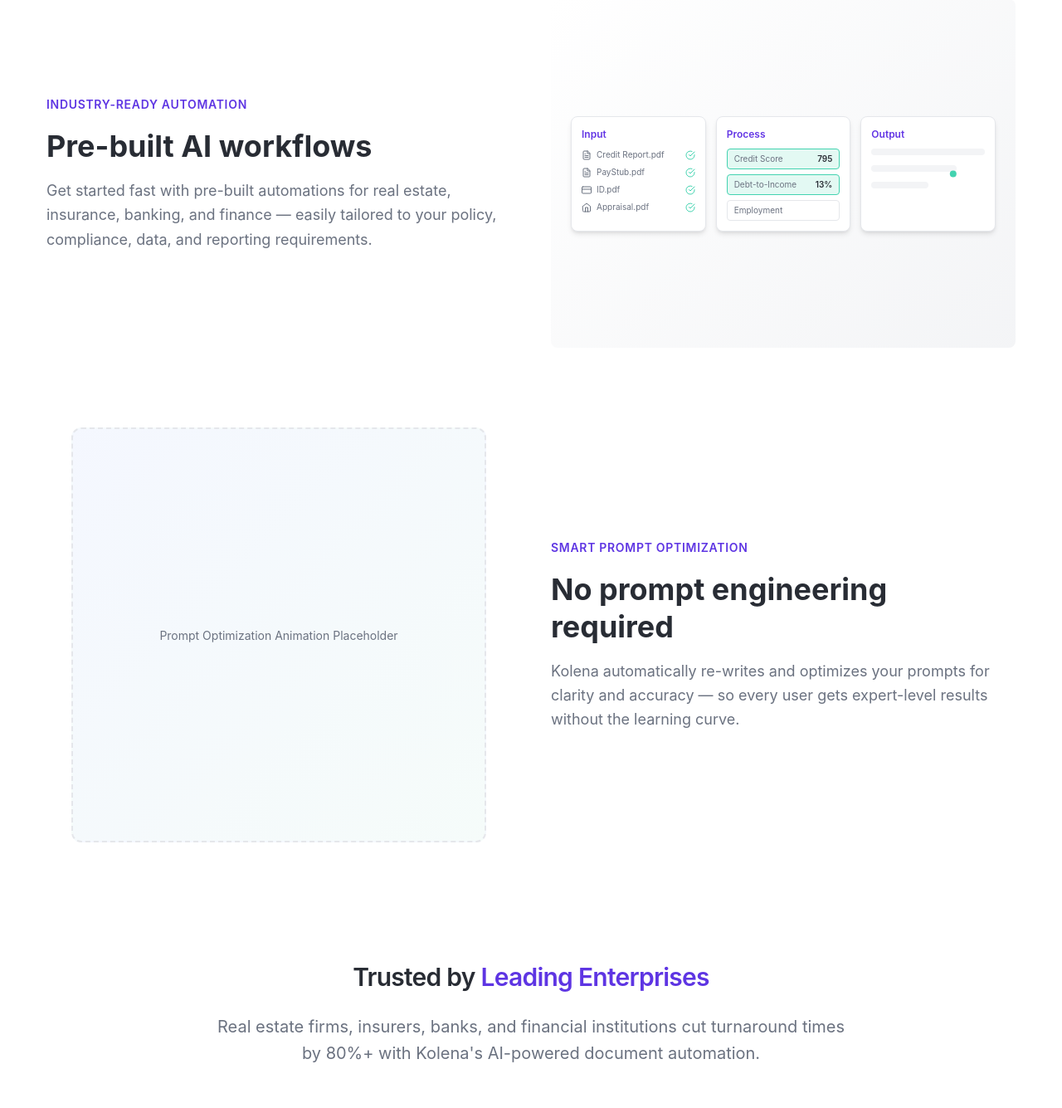
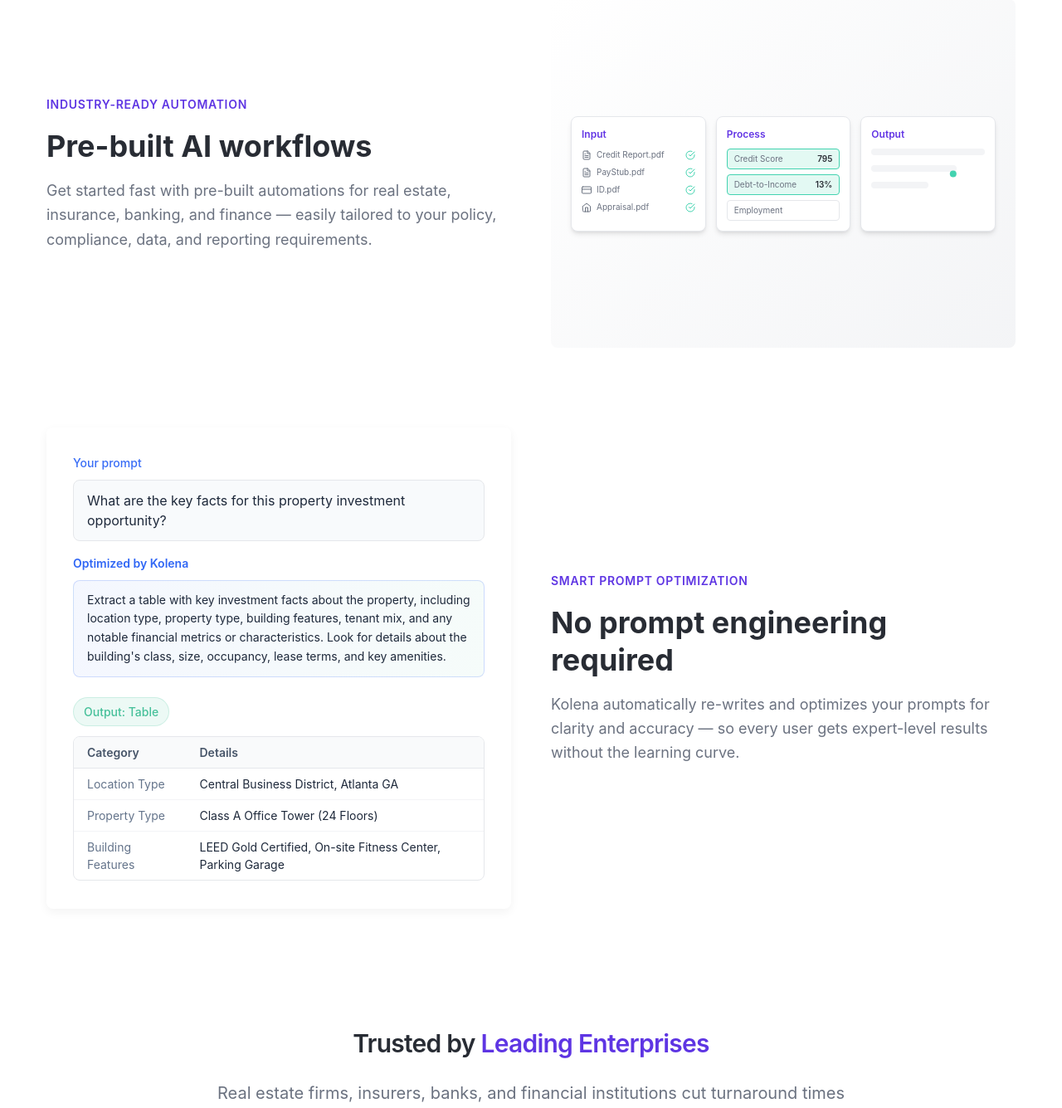
Before and after one commit to xmarks/kolena-v2-static, a PHP site: page / in a window 1280 px wide. Shown: the part 4000-5335 px from the top of the page at 83% size. Run offline with PHP 8.4, Linux system fonts and the light colour scheme.

Commit message:
feature section - third animation

```diff
--- /dev/null
+++ b/animations/prompt-optimization/prompt-optimization.css
@@ -0,0 +1,264 @@
+/* Prompt Optimization Animation - Standalone */
+
+/* Main container - w-full max-w-4xl mx-auto bg-white rounded-lg shadow-[0_4px_12px_rgba(0,0,0,0.05)] p-8 relative overflow-hidden h-[580px] */
+.prompt-optimization {
+    width: 100%;
+    max-width: 896px; /* max-w-4xl = 56rem = 896px */
+    margin: 0 auto;
+    background-color: #fff;
+    border-radius: 8px;
+    box-shadow: 0 4px 12px rgba(0, 0, 0, 0.05);
+    padding: 32px; /* p-8 = 2rem = 32px */
+    position: relative;
+    overflow: hidden;
+    height: 580px;
+    box-sizing: border-box;
+}
+
+/* ===================================
+   INITIAL PROMPT SECTION
+   =================================== */
+
+/* space-y-2 */
+.prompt-optimization__initial-section {
+    display: flex;
+    flex-direction: column;
+    gap: 8px; /* space-y-2 = 0.5rem = 8px */
+}
+
+/* text-sm font-medium text-[#396DF6] */
+.prompt-optimization__label {
+    font-size: 14px;
+    font-weight: 500;
+    color: #396DF6;
+}
+
+/* bg-[#F8FAFC] rounded-lg px-4 py-3 border border-gray-200 min-h-[48px] flex items-center relative */
+.prompt-optimization__input-box {
+    background-color: #F8FAFC;
+    border-radius: 8px;
+    padding: 12px 16px; /* py-3 px-4 */
+    border: 1px solid #E5E7EB; /* border-gray-200 */
+    min-height: 48px;
+    display: flex;
+    align-items: center;
+    position: relative;
+}
+
+/* text-base text-[#1E293B] font-['Inter',system-ui,sans-serif] */
+.prompt-optimization__input-text {
+    font-size: 16px;
+    color: #1E293B;
+    font-family: 'Inter', system-ui, -apple-system, sans-serif;
+    line-height: 1.5;
+}
+
+/* Typing cursor - w-0.5 h-5 bg-[#2F66F5] ml-0.5 */
+.prompt-optimization__cursor {
+    display: inline-block;
+    width: 2px; /* w-0.5 = 0.125rem = 2px */
+    height: 20px; /* h-5 = 1.25rem = 20px */
+    background-color: #2F66F5;
+    margin-left: 2px; /* ml-0.5 */
+    animation: cursorPulse 1s ease-in-out infinite;
+}
+
+/* Cursor that pulses exactly 2 times when typing completes */
+.prompt-optimization__cursor--complete {
+    animation: cursorPulse 0.5s ease-in-out 2;
+}
+
+@keyframes cursorPulse {
+    0%, 100% { opacity: 1; }
+    50% { opacity: 0; }
+}
+
+/* ===================================
+   OPTIMIZATION TRANSITION
+   =================================== */
+
+/* flex justify-center my-4 animate-fade-in */
+.prompt-optimization__optimizing {
+    display: flex;
+    justify-content: center;
+    margin: 16px 0; /* my-4 = 1rem */
+    opacity: 0;
+    animation: fadeIn 0.6s ease-out forwards;
+}
+
+/* flex items-center gap-2 text-[#2F66F5] */
+.prompt-optimization__optimizing-content {
+    display: flex;
+    align-items: center;
+    gap: 8px; /* gap-2 */
+    color: #2F66F5;
+}
+
+/* w-5 h-5 animate-pulse */
+.prompt-optimization__sparkles {
+    width: 20px;
+    height: 20px;
+    animation: cursorPulse 1s ease-in-out infinite;
+}
+
+.prompt-optimization__sparkles svg {
+    width: 100%;
+    height: 100%;
+}
+
+/* text-sm font-medium */
+.prompt-optimization__optimizing-text {
+    font-size: 14px;
+    font-weight: 500;
+}
+
+/* ===================================
+   OPTIMIZED PROMPT SECTION
+   =================================== */
+
+/* mt-4 space-y-2 animate-fade-in */
+.prompt-optimization__optimized-section {
+    margin-top: 16px; /* mt-4 */
+    display: flex;
+    flex-direction: column;
+    gap: 8px; /* space-y-2 */
+    opacity: 0;
+    animation: fadeIn 0.6s ease-out forwards;
+}
+
+/* text-sm font-semibold text-[#2F66F5] */
+.prompt-optimization__optimized-label {
+    font-size: 14px;
+    font-weight: 600;
+    color: #2F66F5;
+}
+
+/* bg-gradient-to-r from-[#2F66F5]/5 to-[#46C09A]/5 rounded-lg px-4 py-3 border border-[#2F66F5]/20 */
+.prompt-optimization__optimized-box {
+    background: linear-gradient(to right, rgba(47, 102, 245, 0.05) 0%, rgba(70, 192, 154, 0.05) 100%);
+    border-radius: 8px;
+    padding: 12px 16px; /* py-3 px-4 */
+    border: 1px solid rgba(47, 102, 245, 0.2);
+}
+
+/* text-sm text-[#1E293B] leading-relaxed font-['Inter',system-ui,sans-serif] */
+.prompt-optimization__optimized-text {
+    font-size: 14px;
+    color: #1E293B;
+    line-height: 1.625; /* leading-relaxed */
+    font-family: 'Inter', system-ui, -apple-system, sans-serif;
+}
+
+/* ===================================
+   OUTPUT SECTION
+   =================================== */
+
+/* mt-6 space-y-3 animate-fade-in */
+.prompt-optimization__output-section {
+    margin-top: 24px; /* mt-6 */
+    display: flex;
+    flex-direction: column;
+    gap: 12px; /* space-y-3 */
+    opacity: 0;
+    animation: fadeIn 0.6s ease-out forwards;
+}
+
+/* inline-block bg-[#46C09A]/10 text-[#46C09A] px-3 py-1.5 rounded-full text-sm font-medium border border-[#46C09A]/20 */
+.prompt-optimization__output-chip {
+    display: inline-block;
+    background-color: rgba(70, 192, 154, 0.1);
+    color: #46C09A;
+    padding: 6px 12px; /* py-1.5 px-3 */
+    border-radius: 9999px;
+    font-size: 14px;
+    font-weight: 500;
+    border: 1px solid rgba(70, 192, 154, 0.2);
+    align-self: flex-start;
+}
+
+/* bg-white rounded-lg border border-gray-200 overflow-hidden */
+.prompt-optimization__table-container {
+    background-color: #fff;
+    border-radius: 8px;
+    border: 1px solid #E5E7EB; /* border-gray-200 */
+    overflow: hidden;
+}
+
+/* w-full text-sm */
+.prompt-optimization__table {
+    width: 100%;
+    font-size: 14px;
+    border-collapse: collapse;
+}
+
+/* bg-gray-50 border-b border-gray-200 */
+.prompt-optimization__table-header {
+    background-color: #F9FAFB; /* gray-50 */
+    border-bottom: 1px solid #E5E7EB; /* border-gray-200 */
+}
+
+/* text-left py-2 px-4 font-semibold text-[#475569] */
+.prompt-optimization__table-th {
+    text-align: left;
+    padding: 8px 16px; /* py-2 px-4 */
+    font-weight: 600;
+    color: #475569;
+}
+
+/* border-b border-gray-100 */
+.prompt-optimization__table-row {
+    border-bottom: 1px solid #F3F4F6; /* border-gray-100 */
+    opacity: 0;
+}
+
+/* Last row has no border */
+.prompt-optimization__table-row:last-child {
+    border-bottom: none;
+}
+
+/* Staggered fade-in animations for table rows */
+.prompt-optimization__table-row:nth-child(1) {
+    animation: fadeIn 0.3s ease-out 0.2s both;
+}
+
+.prompt-optimization__table-row:nth-child(2) {
+    animation: fadeIn 0.3s ease-out 0.4s both;
+}
+
+.prompt-optimization__table-row:nth-child(3) {
+    animation: fadeIn 0.3s ease-out 0.6s both;
+}
+
+/* py-2 px-4 text-[#64748B] text-sm */
+.prompt-optimization__table-td--category {
+    padding: 8px 16px; /* py-2 px-4 */
+    color: #64748B;
+    font-size: 14px;
+}
+
+/* py-2 px-4 text-[#1E293B] text-sm */
+.prompt-optimization__table-td--details {
+    padding: 8px 16px; /* py-2 px-4 */
+    color: #1E293B;
+    font-size: 14px;
+}
+
+/* ===================================
+   ANIMATIONS
+   =================================== */
+
+@keyframes fadeIn {
+    from {
+        opacity: 0;
+        transform: translateY(4px);
+    }
+    to {
+        opacity: 1;
+        transform: translateY(0);
+    }
+}
+
+/* Hidden state */
+.prompt-optimization__hidden {
+    display: none;
+}
--- a/index.php
+++ b/index.php
@@ -4,8 +4,8 @@
 $meta_description = 'Kolena - Automate document-heavy workflows with AI. Transform document processing with enterprise-grade accuracy and transparency.';
 $additional_css = ['hero', 'hero-workflow-animation', 'logo-carousel', 'platform-overview', 'solutions-grid', 'feature-section', 'social-proof', 'homepage-cta', 'footer'];
 $additional_js = ['logo-carousel', 'hero-workflow-animation'];
-$custom_css = ['./animations/reasoning/reasoning-animation.css', './animations/pre-built-workflows/pre-built-workflows.css'];
-$custom_js = ['./animations/reasoning/reasoning-animation.js', './animations/pre-built-workflows/pre-built-workflows.js'];
+$custom_css = ['./animations/reasoning/reasoning-animation.css', './animations/pre-built-workflows/pre-built-workflows.css', './animations/prompt-optimization/prompt-optimization.css'];
+$custom_js = ['./animations/reasoning/reasoning-animation.js', './animations/pre-built-workflows/pre-built-workflows.js', './animations/prompt-optimization/prompt-optimization.js'];
 
 // Include header
 include './includes/header.php';
@@ -409,9 +409,7 @@
             <div class="feature-section__grid">
                 <!-- Visual - appears second on mobile, first on desktop -->
                 <div class="feature-section__visual">
-                    <div class="feature-section__placeholder">
-                        Prompt Optimization Animation Placeholder
-                    </div>
+                    <div id="promptOptimizationAnimation" class="feature-section__animation"></div>
                 </div>
 
                 <!-- Copy - appears first on mobile, second on desktop -->
```
Also changed, not shown: animations/prompt-optimization/prompt-optimization.js (added, +231 -0 lines).
